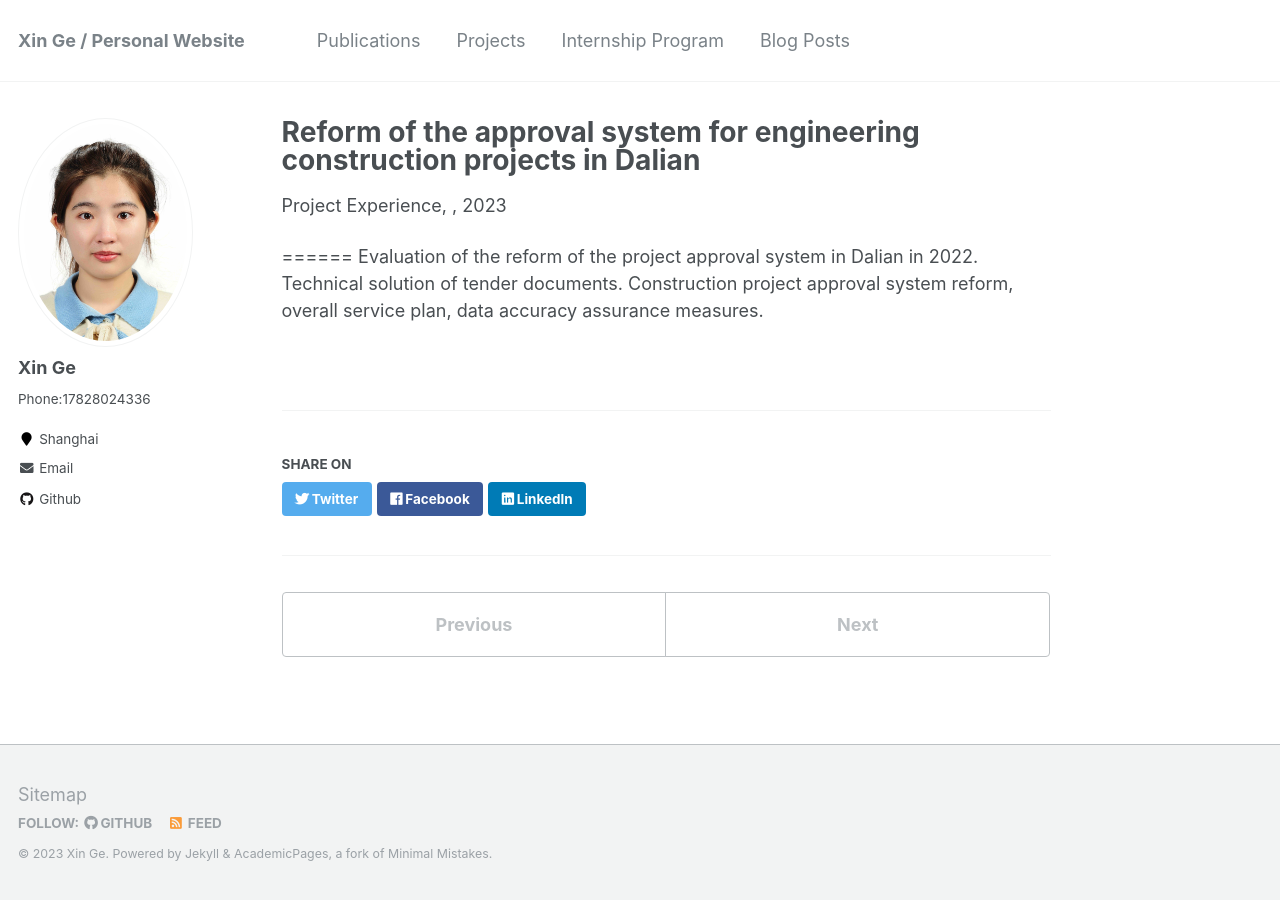
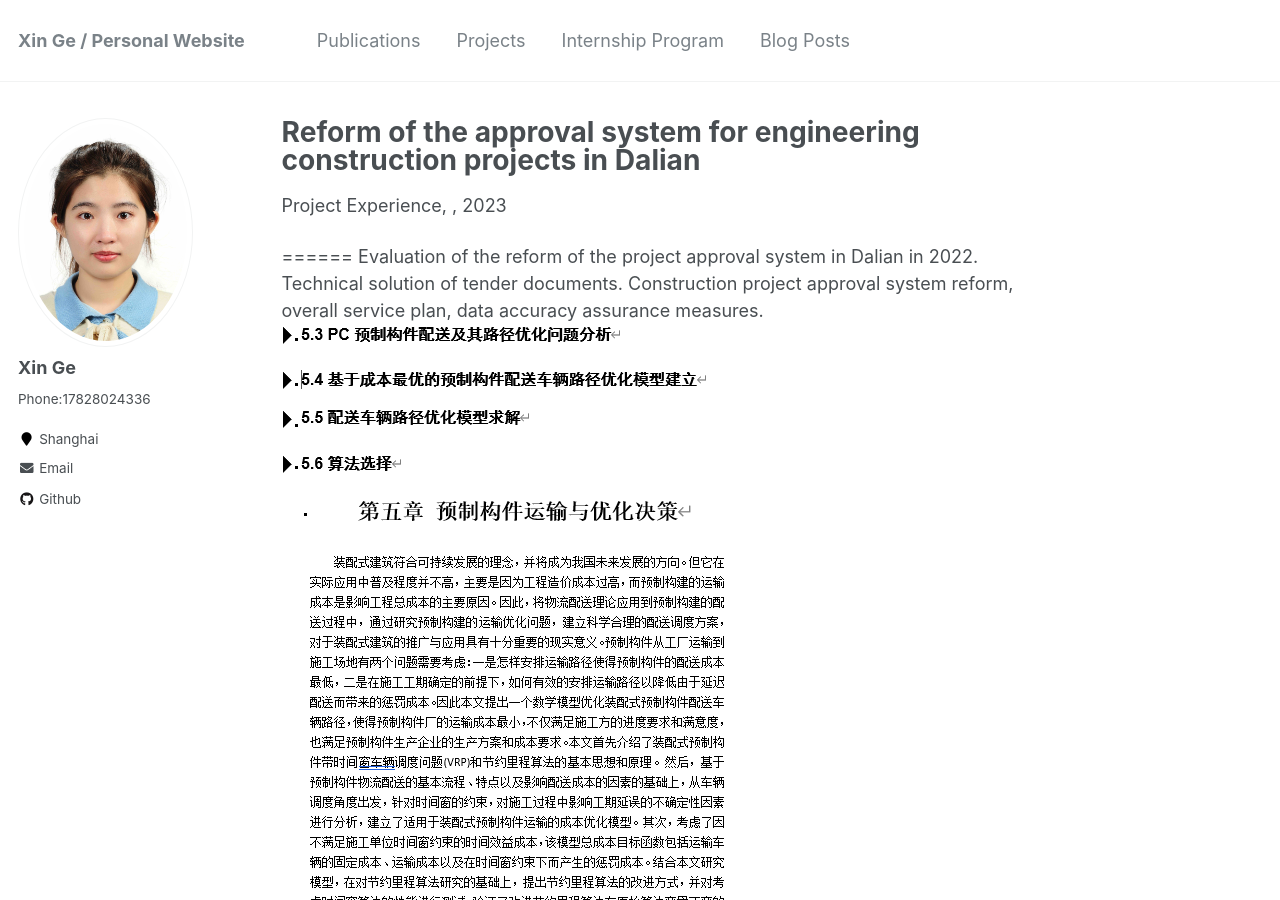
Before and after one commit to Esther0630/Esther0630.github.io, a Jekyll site: the page built from _teaching/3.md, in a window 1280 px wide and 900 px high. Built offline with Jekyll 4.4.1, drawn with Linux system fonts in a browser that asks for light colours.

Commit message:
Update 3.md

```diff
--- a/_teaching/3.md
+++ b/_teaching/3.md
@@ -9,3 +9,4 @@ location: "Dalian, China"
 ======
 Evaluation of the reform of the project approval system in Dalian in 2022. Technical solution of tender documents. Construction
 project approval system reform, overall service plan, data accuracy assurance measures.
+<br/><img src='/images/VRP1.png'><br/><img src='/images/VRP2.png'><br/>
```
